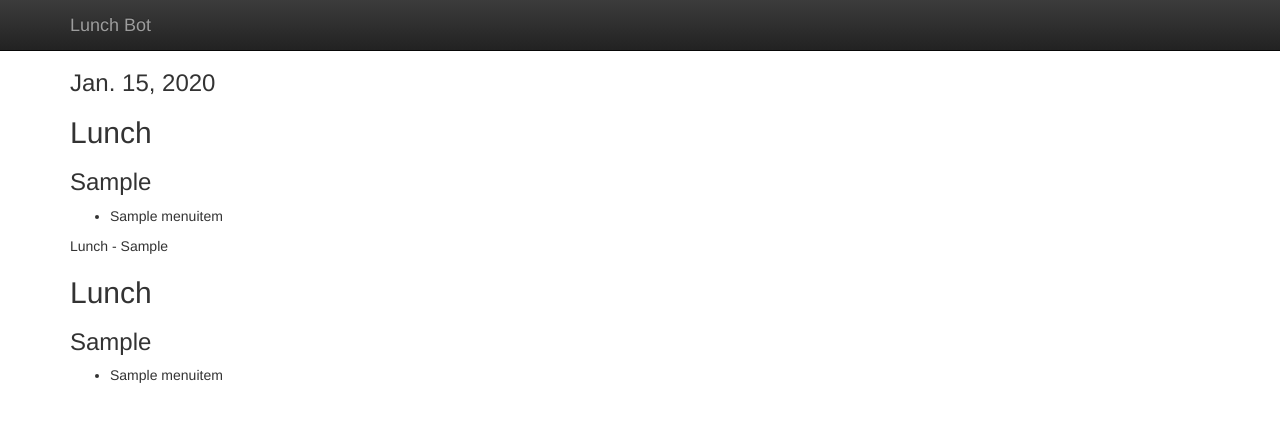
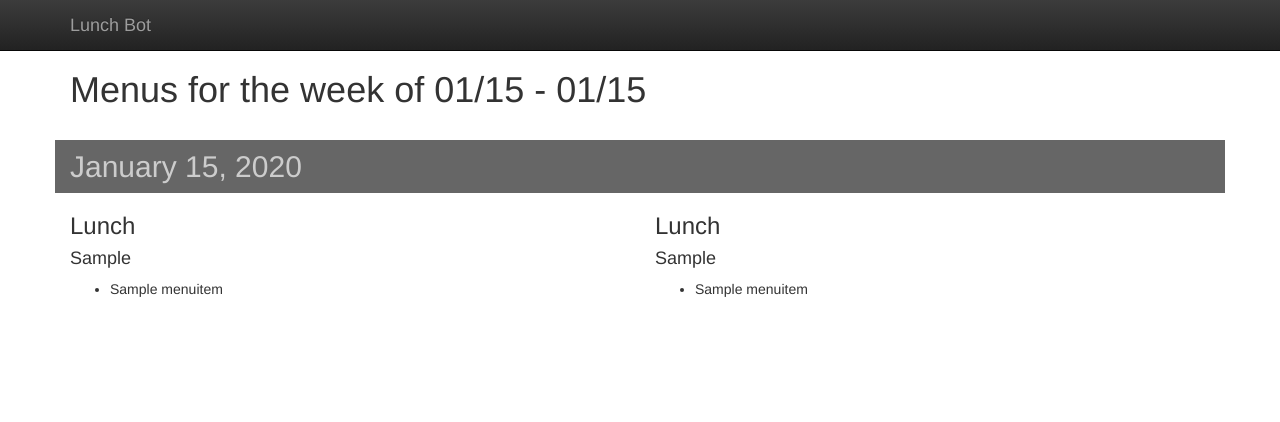
Before and after one commit to ben174/lunch-bot, a Django app: template templates/menu_list.html in a window 1280 px wide. Shown: the top 422 px of the page. Run offline with Django 3.2, Linux system fonts and the light colour scheme; tables that the repository leaves empty hold one stand-in row (values such as "Sample post"); the template is opened without the code that fills it: values that come from a table or form of the project are taken from there, most other values are stand-ins (such as "Sample title", 1, 10 or a date in 2020); some libraries are stand-ins or nearby versions.

Commit message:
Week view

```diff
--- a/lunchbot/urls.py
+++ b/lunchbot/urls.py
@@ -5,6 +5,6 @@ import menu.views
 urlpatterns = [
     url(r'^admin/', include(admin.site.urls)),
     url(r'^parse/$', menu.views.parse, name='parse'),
-    url(r'^$', menu.views.home, name='home'),
+    url(r'^$', menu.views.week, name='week'),
     url(r'^email/$', menu.views.email, name='email'),
 ]
--- a/templates/base.html
+++ b/templates/base.html
@@ -22,6 +22,14 @@
 
         #content {margin-top: 50px;}
         textarea {min-height: 600px;}
+        .date-bar {
+            background-color: #666;
+            margin-top: 20px;
+            color: #CCC;
+        }
+        .date-bar h2 {
+            margin-top: 10px;
+        }
     </style>
 
 </head>
--- a/templates/meal_block.html
+++ b/templates/meal_block.html
@@ -1,5 +1,5 @@
-<h2>{% if meal.meal_type == 'L' %}Lunch{% elif meal.meal_type == 'D' %}Dinner{% endif %}</h2>
-<h3>{{ meal.vendor }}</h3>
+<h3>{% if meal.meal_type == 'L' %}Lunch{% elif meal.meal_type == 'D' %}Dinner{% endif %}</h3>
+<h4>{{ meal.vendor }}</h4>
 <ul>
     {% for item in meal.items.all %}
         <li>{{ item.name }}</li>
--- a/templates/menu_list.html
+++ b/templates/menu_list.html
@@ -1,11 +1,19 @@
 {% extends 'base.html' %}
 {% block content %}
+    <h1>Menus for the week of {{ start_date|date:"m/d" }} - {{ end_date|date:"m/d" }}</h1>
     {% for menu in menus %}
-        <h3>{{ menu.date }}</h3>
-        {% include 'meal_block.html' with meal=menu.lunch %}
-        {{  menu.dinner }}
-        {% if menu.dinner %}
-            {% include 'meal_block.html' with meal=menu.dinner %}
-        {% endif %}
+        <div class="row">
+            <div class="col-lg-12 date-bar">
+                <h2>{{ menu.date|date:"F j, Y" }}</h2>
+            </div>
+            <div class="col-md-6">
+            {% include 'meal_block.html' with meal=menu.lunch %}
+            </div>
+            <div class="col-md-6">
+            {% if menu.dinner %}
+                {% include 'meal_block.html' with meal=menu.dinner %}
+            {% endif %}
+            </div>
+        </div>
     {% endfor %}
 {% endblock %}
```
Also changed, not shown: menu/views.py (+12 -0 lines).
